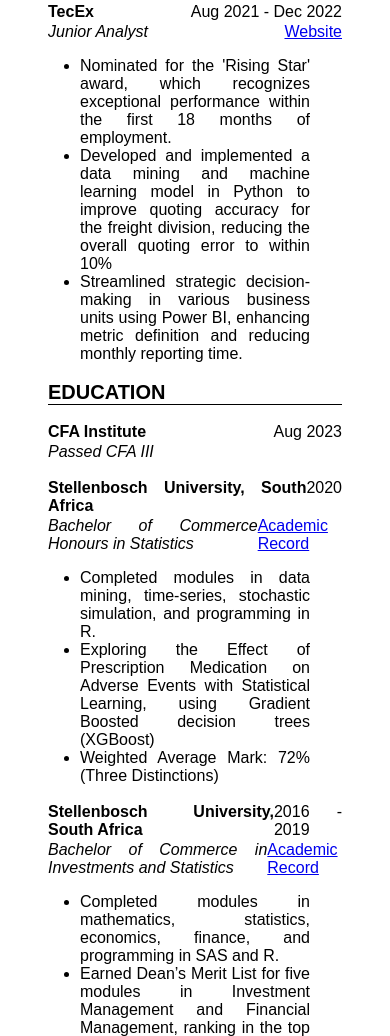
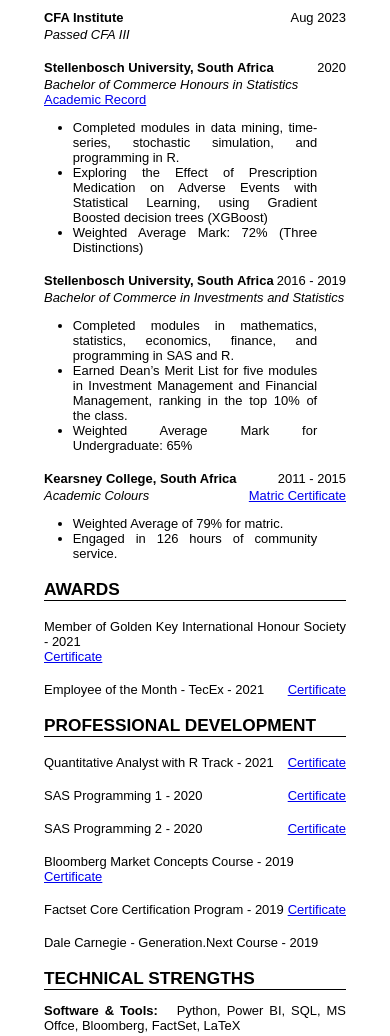
Before and after one commit to LiamRall/cv, a plain HTML site: page index.html in a window 390 px wide. Shown: the part 964-2000 px from the top of the page. Drawn offline with Linux system fonts and the light colour scheme; a web font is replaced by a local one.

Commit message:
Added responsive design and documents
Adjusted the CSS to look better on mobile and larger
screens. I also added all supporting documents for
the links.

```diff
--- a/index.html
+++ b/index.html
@@ -51,7 +51,7 @@
                 </div>
                 <div class="place-container">
                     <div><i>Investment Automation Engineer</i></div>
-                    <div><a href="#">Website</a></div>
+                    <div><a href="#"></a></div>
                 </div>
                 <div class="list-container"></div>
             </div>
@@ -128,7 +128,7 @@
                 </div>
                 <div class="place-container">
                     <div><i>Bachelor of Commerce Honours in Statistics</i></div>
-                    <div><a href="#">Academic Record</a></div>
+                    <div><a href="/docs/education/LRall_Academic_Transcript.pdf">Academic Record</a></div>
                 </div>
                 <div class="list-container">
                     <ul>
@@ -147,7 +147,7 @@
                 </div>
                 <div class="place-container">
                     <div><i>Bachelor of Commerce in Investments and Statistics</i></div>
-                    <div><a href="#">Academic Record</a></div>
+                    <div><a href="#"></a></div>
                 </div>
                 <div class="list-container">
                     <ul>
@@ -156,6 +156,22 @@
                         <li>Earned Dean’s Merit List for five modules in Investment Management and Financial Management,
                             ranking in the top 10% of the class.</li>
                         <li>Weighted Average Mark for Undergraduate: 65%</li>
+                    </ul>
+                </div>
+            </div>
+            <div class="entry">
+                <div class="place-container">
+                    <div><b>Kearsney College, South Africa</b></div>
+                    <div>2011 - 2015</div>
+                </div>
+                <div class="place-container">
+                    <div><i>Academic Colours</i></div>
+                    <div><a href="/docs/education/Secondary Education Academic Results.pdf">Matric Certificate</a></div>
+                </div>
+                <div class="list-container">
+                    <ul>
+                        <li>Weighted Average of 79% for matric.</li>
+                        <li>Engaged in 126 hours of community service.</li>
                     </ul>
                 </div>
             </div>
@@ -168,13 +184,13 @@
             <div class="entry">
                 <div class="place-container">
                     <div>Member of Golden Key International Honour Society - 2021</div>
-                    <div><a href="#">Certificate</a></div>
+                    <div><a href="/docs/awards/Key Membership Certificate - Liam Rall .pdf">Certificate</a></div>
                 </div>
             </div>
             <div class="entry">
                 <div class="place-container">
                     <div>Employee of the Month - TecEx - 2021</div>
-                    <div><a href="#">Certificate</a></div>
+                    <div><a href="/docs/awards/Liam Rall EOTM Cert.pdf">Certificate</a></div>
                 </div>
             </div>
         </div>
@@ -186,37 +202,39 @@
             <div class="entry">
                 <div class="place-container">
                     <div>Quantitative Analyst with R Track - 2021</div>
-                    <div><a href="#">Certificate</a></div>
+                    <div><a href="/docs/professional-development/Quantitative Analyst with R.pdf">Certificate</a></div>
                 </div>
             </div>
             <div class="entry">
                 <div class="place-container">
                     <div>SAS Programming 1 - 2020</div>
-                    <div><a href="#">Certificate</a></div>
+                    <div><a href="/docs/professional-development/EPG194_Certificate of Completion.pdf">Certificate</a>
+                    </div>
                 </div>
             </div>
             <div class="entry">
                 <div class="place-container">
                     <div>SAS Programming 2 - 2020</div>
-                    <div><a href="#">Certificate</a></div>
+                    <div><a href="/docs/professional-development/EPG294_Certificate of Completion.pdf">Certificate</a>
+                    </div>
                 </div>
             </div>
             <div class="entry">
                 <div class="place-container">
                     <div>Bloomberg Market Concepts Course - 2019</div>
-                    <div><a href="#">Certificate</a></div>
+                    <div><a href="/docs/professional-development/certificate_of_completion.pdf">Certificate</a></div>
                 </div>
             </div>
             <div class="entry">
                 <div class="place-container">
                     <div>Factset Core Certification Program - 2019</div>
-                    <div><a href="#">Certificate</a></div>
+                    <div><a href="/docs/professional-development/factset_core_certification.jpg">Certificate</a></div>
                 </div>
             </div>
             <div class="entry">
                 <div class="place-container">
                     <div>Dale Carnegie - Generation.Next Course - 2019</div>
-                    <div><a href="#">Certificate</a></div>
+                    <div><a href="#"></a></div>
                 </div>
             </div>
         </div>
--- a/style.css
+++ b/style.css
@@ -8,15 +8,15 @@
     src: url(computer-modern/cmunui.ttf);
 }
 
-@font-face {
+/* @font-face {
     font-family: ComputerModernItalic;
     src: url(computer-modern/cmunss.ttf);
-}
+} */
 
 html, body {
     font-family: ComputerModern, sans-serif;
     height: 100%;
-    font-size: 16px;
+    font-size: 0.9rem;
     text-align: justify;
     text-justify: inter-word;
   }
@@ -30,14 +30,15 @@
   }
 
 .title{
-    font-size: 32px;
+    font-size: 2rem;
     letter-spacing: 2px;
     font-weight: bold;
     font-family: ComputerModernBold, sans-serif;
   }
 
 .subtitle{
-    font-size: 16px;
+    font-size: 1rem;
+    text-align: center;
   }
 
 .content{
@@ -45,8 +46,7 @@
 }
 
 .heading1 {
-    font-size: 20px;
-    text-transform: capitalize;
+    font-size: 1.2rem;
     border-bottom: 1px solid;
     font-weight: bold;
     font-family: ComputerModernBold, sans-serif;
@@ -58,6 +58,7 @@
 
 .place-container{
     display: flex;
+    flex-wrap: wrap;
     justify-content: space-between;
     margin: 2px 0;
 }
@@ -65,3 +66,18 @@
 ul {
     padding: 0 2rem;
 }
+
+@media screen and (min-width: 600px) {
+    html, body {
+        font-size: 1rem;
+      }
+    .content{
+        padding: 1rem 10rem;
+    }
+  }
+
+  @media screen and (min-width: 1000px) {
+    .content{
+        padding: 1rem 20rem;
+    }
+  }
```
Also changed, not shown: docs/professional-development/factset-core-certification-badge.jpg (added), docs/professional-development/factset_core_certification.jpg (added), 10 other files.
